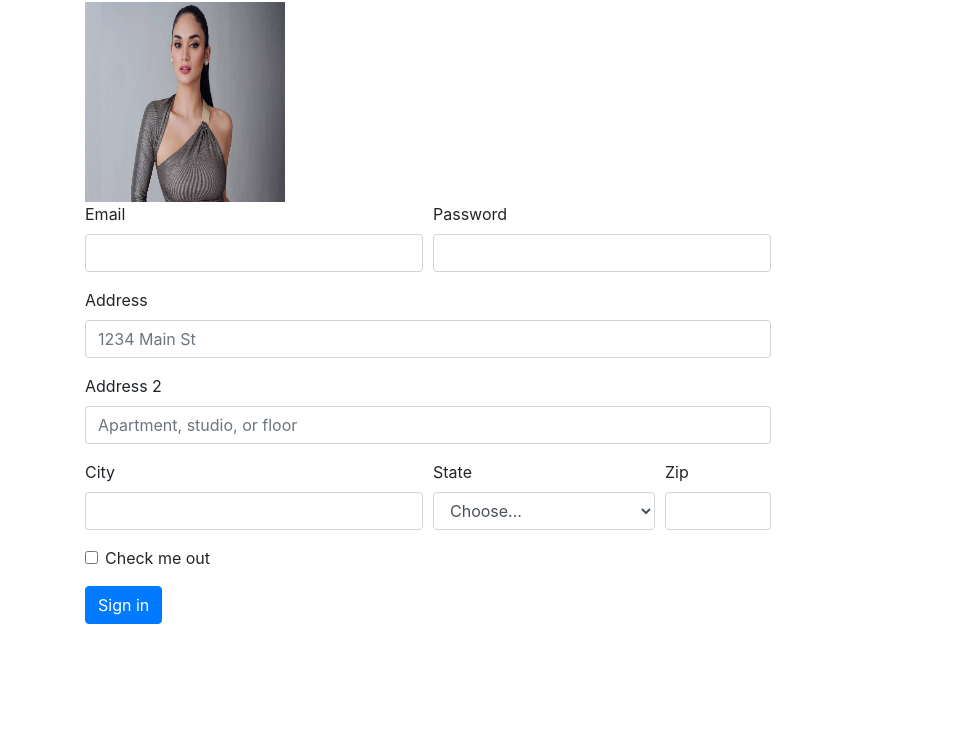
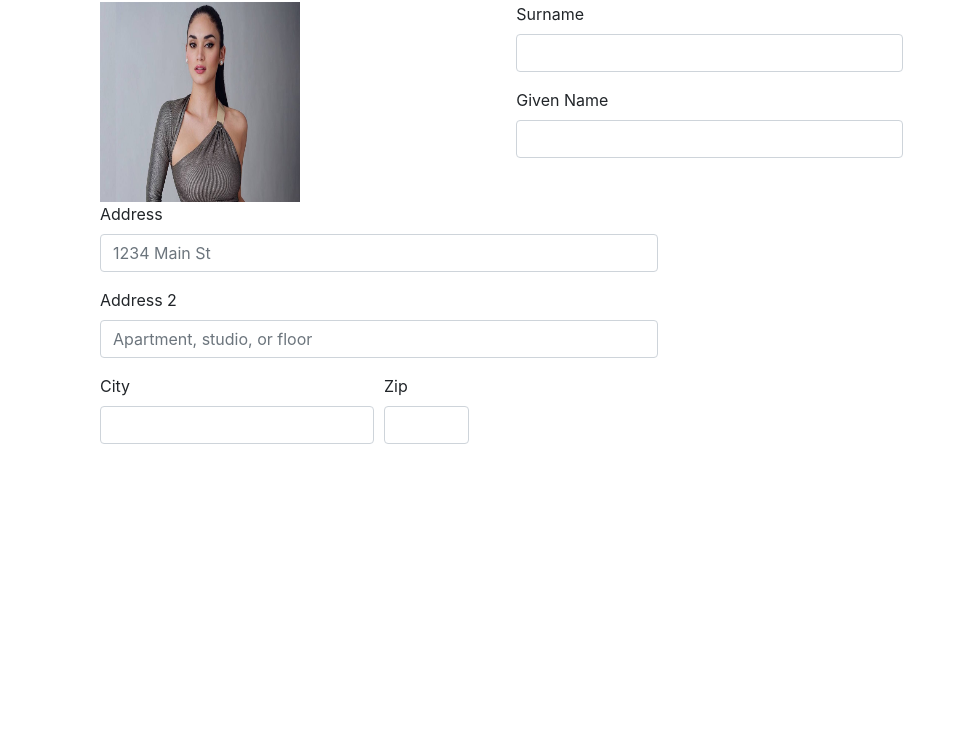
Before and after one commit to PaulJequinto/161PMPJBootstrap, a plain HTML site: page index.html in a window 1280 px wide. Shown: the part 54-800 px from the top of the page, without its empty margins (0-963 px from the left). Drawn offline with nearby package versions, Linux system fonts and the light colour scheme.

Commit message:
Update index.html

```diff
--- a/index.html
+++ b/index.html
@@ -10,20 +10,24 @@
     <main class="container">
       <div class="col-9">
           <div class="row">
+            <div class="col-6">
             <img src="pia.jpg" alt="pia pic" height="200" width="200">
+            </div>
+            <div class="col-6">
+              <form>
+                <div class="form-group">
+                  <label for="Text">Surname</label>
+                  <input type="Name" class="form-control" id="text">
+                </div>
+                <div class="form-group">
+                  <label for="Text">Given Name</label>
+                  <input type="password" class="form-control" id="exampleInputPassword1">
+                </div>
+                </form>
+            </div>
           </div>
-          <div class="row">
+          <div class="row container">
             <form>
-              <div class="form-row">
-                <div class="form-group col-md-6">
-                  <label for="inputEmail4">Email</label>
-                  <input type="email" class="form-control" id="inputEmail4">
-                </div>
-                <div class="form-group col-md-6">
-                  <label for="inputPassword4">Password</label>
-                  <input type="password" class="form-control" id="inputPassword4">
-                </div>
-              </div>
               <div class="form-group">
                 <label for="inputAddress">Address</label>
                 <input type="text" class="form-control" id="inputAddress" placeholder="1234 Main St">
@@ -37,31 +41,16 @@
                   <label for="inputCity">City</label>
                   <input type="text" class="form-control" id="inputCity">
                 </div>
-                <div class="form-group col-md-4">
-                  <label for="inputState">State</label>
-                  <select id="inputState" class="form-control">
-                    <option selected>Choose...</option>
-                    <option>...</option>
-                  </select>
-                </div>
                 <div class="form-group col-md-2">
                   <label for="inputZip">Zip</label>
                   <input type="text" class="form-control" id="inputZip">
                 </div>
               </div>
               <div class="form-group">
-                <div class="form-check">
-                  <input class="form-check-input" type="checkbox" id="gridCheck">
-                  <label class="form-check-label" for="gridCheck">
-                    Check me out
-                  </label>
-                </div>
               </div>
-              <button type="submit" class="btn btn-primary">Sign in</button>
             </form>
           </div>
           <div class="row">
-
           </div>
       </div>
 
```
